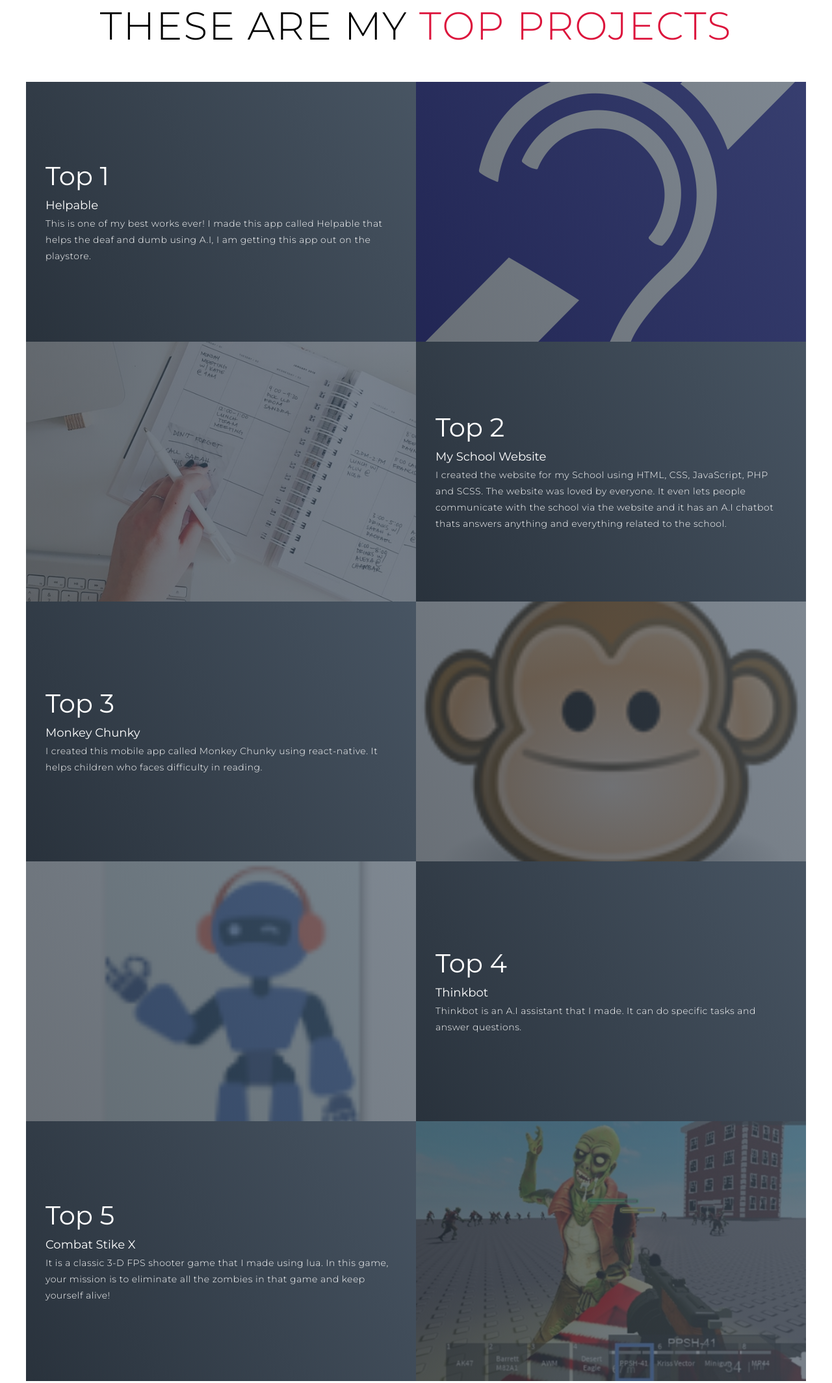
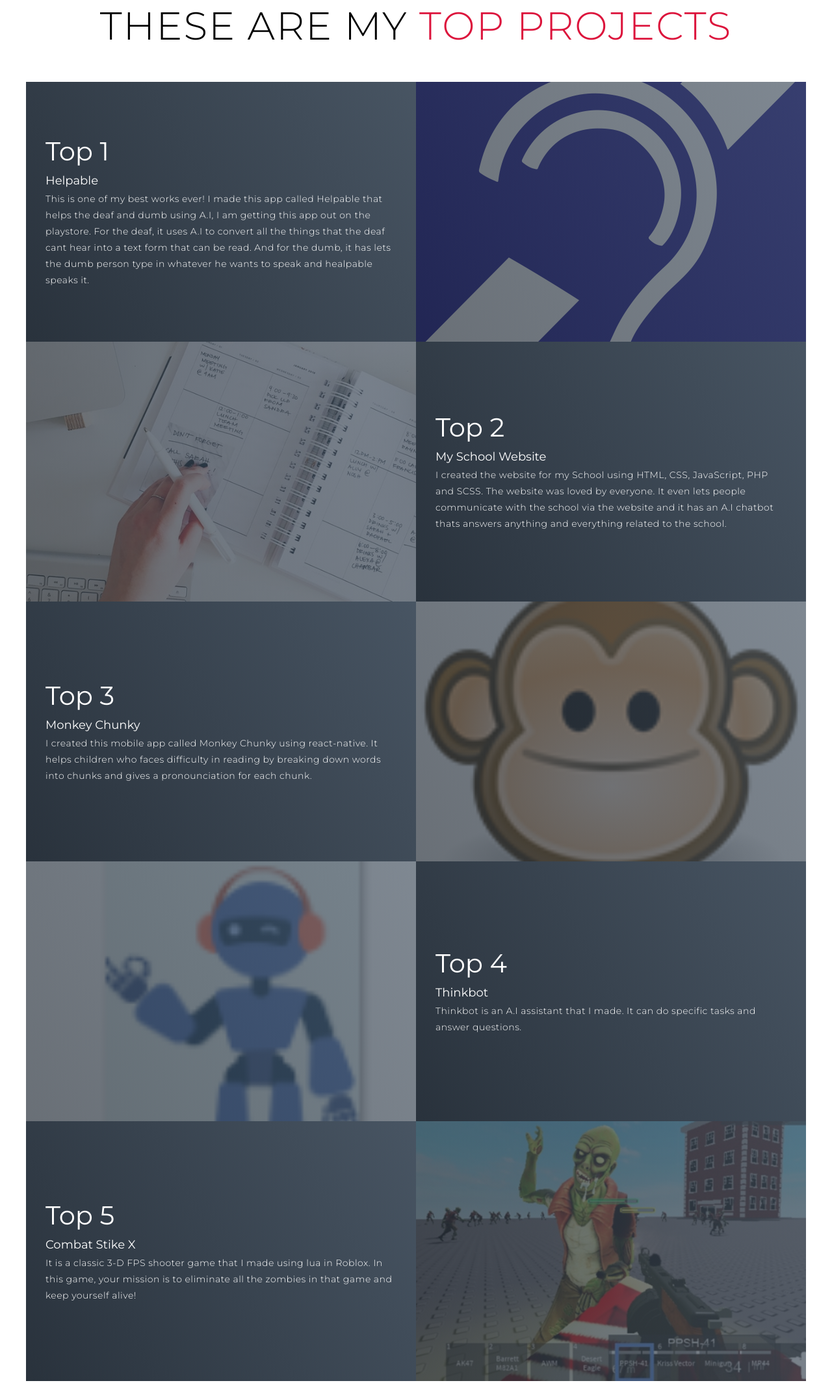
Before and after one commit to DanielTk26/Daniel-Thomas-, a plain HTML site: page index.html in a window 1280 px wide. Shown: the part 1697-3826 px from the top of the page at 65% size. Drawn offline with Linux system fonts and the light colour scheme.

Commit message:
Add files via upload

```diff
--- a/index.html
+++ b/index.html
@@ -82,8 +82,8 @@
         <div class="project-item">
           <div class="project-info">
             <h1>Top 1</h1>
-            <h2>Helpable</h2>
-            <p>This is one of my best works ever! I made this app called Helpable that helps the deaf and dumb using A.I, I am getting this app out on the playstore.</p>
+        <a href="https://danieltk26.github.io/Helpable/index.html"><h2>Helpable</h2></a>
+            <p>This is one of my best works ever! I made this app called Helpable that helps the deaf and dumb using A.I, I am getting this app out on the playstore. For the deaf, it uses A.I to convert all the things that the deaf cant hear into a text form that can be read. And for the dumb, it has lets the dumb person type in whatever he wants to speak and healpable speaks it.</p>
           </div>
           <div class="project-img">
             <img src="./img/deaf.jpg" alt="img">
@@ -92,7 +92,7 @@
         <div class="project-item">
           <div class="project-info">
             <h1>Top 2</h1>
-            <h2>My School Website</h2>
+     <a href = "https://danieltk26.github.io/I.I.P.S-Website/index.html"><h2>My School Website</h2></a>
             <p> I created the website for my School using HTML, CSS, JavaScript, PHP and SCSS. The website was loved by everyone. It even lets people communicate with the school via the website and it has an A.I chatbot thats answers anything and everything related to the school.</p>
             </div>
           <div class="project-img">
@@ -102,8 +102,8 @@
         <div class="project-item">
           <div class="project-info">
             <h1>Top 3</h1>
-            <h2>Monkey Chunky</h2>
-            <p>I created this mobile app called Monkey Chunky using react-native. It helps children who faces difficulty in reading.</p>
+     <a href = "https://snack.expo.io/@danieltk999/monkey-chunky-complete"><h2>Monkey Chunky</h2></a>
+     <p>I created this mobile app called Monkey Chunky using react-native. It helps children who faces difficulty in reading by breaking down words into chunks and gives a pronounciation for each chunk.</p>
           </div>
           <div class="project-img">
             <img src="./img/mon.png" alt="img">
@@ -112,7 +112,7 @@
         <div class="project-item">
           <div class="project-info">
             <h1>Top 4</h1>
-            <h2>Thinkbot</h2>
+      <a href = "https://github.com/DanielTk26/Thinkbot-"><h2>Thinkbot</h2></a>
             <p>Thinkbot is an A.I assistant that I made. It can do specific tasks and answer questions.</p>
              </div>
           <div class="project-img">
@@ -122,8 +122,8 @@
         <div class="project-item">
           <div class="project-info">
             <h1>Top 5</h1>
-            <h2>Combat Stike X</h2>
-            <p>It is a classic 3-D FPS shooter game that I made using lua. In this game, your mission is to eliminate all the zombies in that game and keep yourself alive!</p>
+     <a href = "https://www.roblox.com/games/5717658741/Combat-Strike-X?refPageId=8accfb8a-ac83-4f8e-97cf-95d19c7176e6"><h2>Combat Stike X</h2> </a>
+            <p>It is a classic 3-D FPS shooter game that I made using lua in Roblox. In this game, your mission is to eliminate all the zombies in that game and keep yourself alive!</p>
           </div>
           <div class="project-img">
             <img src="./img/gu.png" alt="img">
--- a/style.css
+++ b/style.css
@@ -371,6 +371,7 @@ p {
 	font-size: 1.8rem;
 	font-weight: 500;
 	margin-top: 10px;
+	color: white;
 }
 #projects .project-info p {
 	color: white;
```
